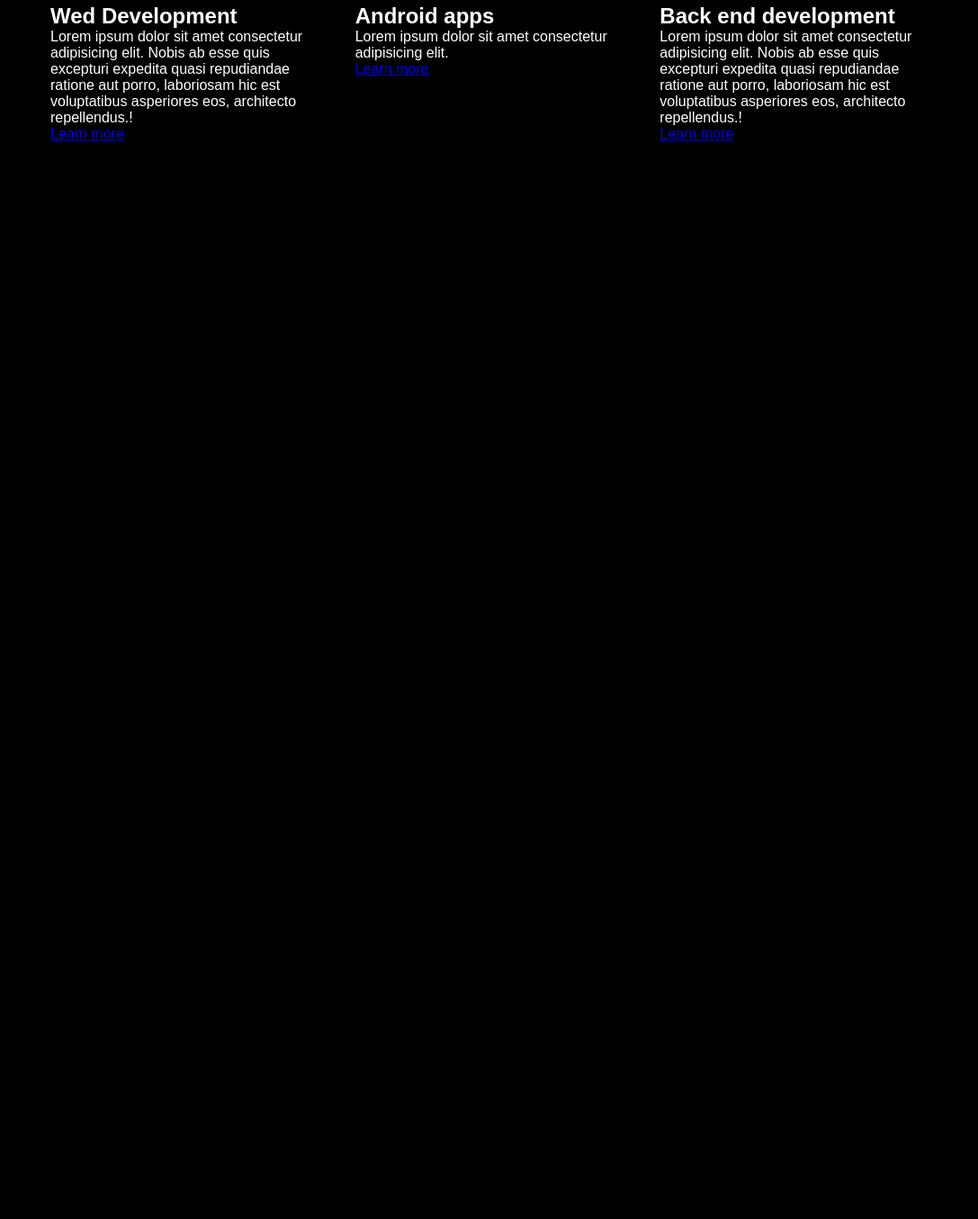
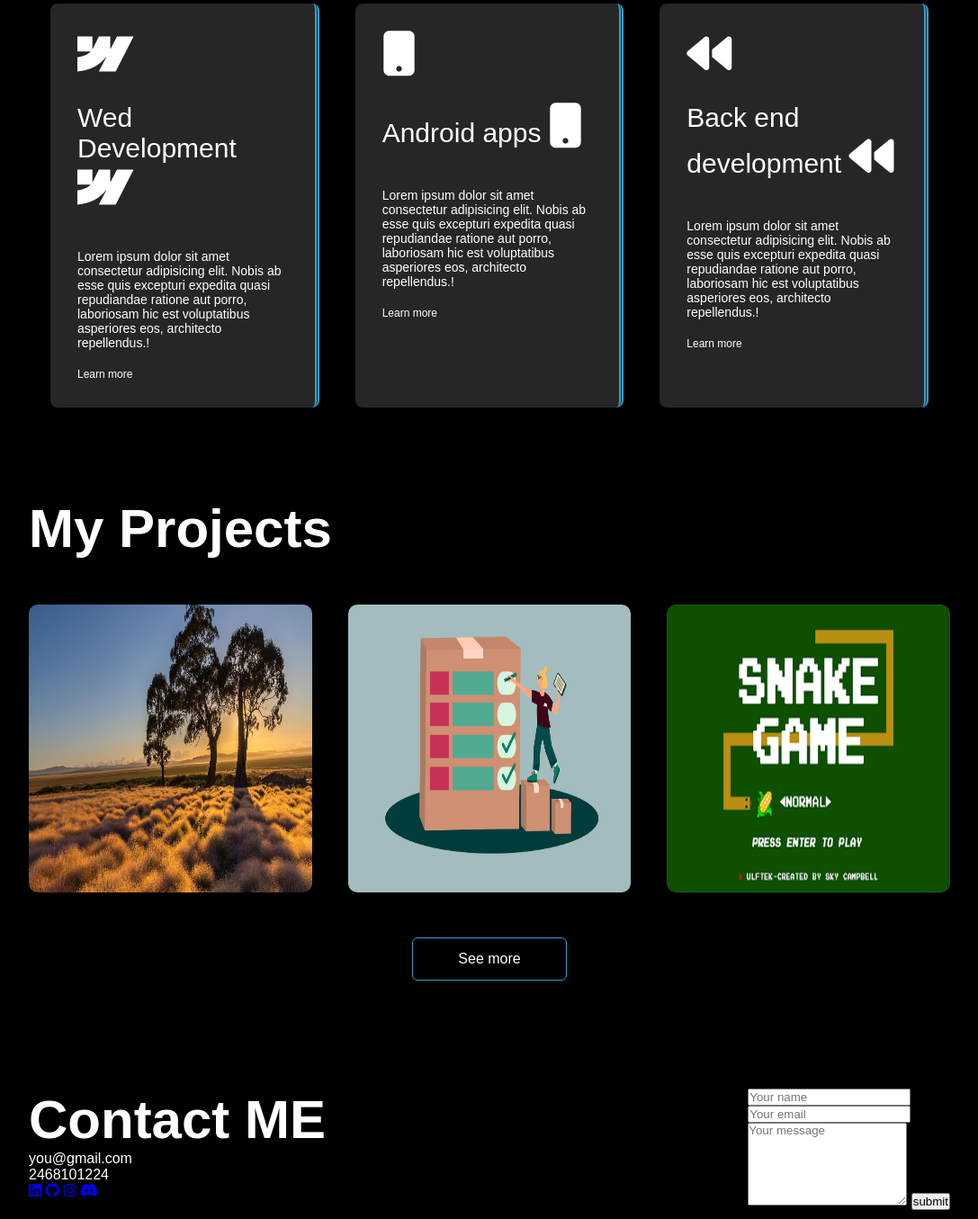
Before and after one commit to megane18/megane18.github.io, a plain HTML site: page index.html in a window 1280 px wide. Shown: the part 1408-2763 px from the top of the page at 90% size, without its empty margins (96-1183 px from the left). Before the commit the page ends 1606 px from the top, so only its background shows below. Drawn offline with Linux system fonts and the light colour scheme.

Commit message:
added my projects

```diff
--- a/index.html
+++ b/index.html
@@ -5,6 +5,7 @@
     <meta name="viewport" content="width=device-width, initial-scale=1.0">
     <title>Personal Portfolio Web</title>
     <link rel="stylesheet" href="style.css">
+    <script src="https://kit.fontawesome.com/f042120f46.js" crossorigin="anonymous"></script>
 </head>
 <body>
    <div id="header">
@@ -83,24 +84,95 @@
                 <h1 class="title">My services</h1>
                 <div class="services-list">
                     <div>
-                        <h2>Wed Development</h2>
+                        <i class="fa-brands fa-webflow"></i>
+                        <h2>Wed Development <i class="fa-brands fa-webflow"></i></h2>
                         <p>Lorem ipsum dolor sit amet consectetur adipisicing elit. Nobis ab esse quis excepturi expedita quasi repudiandae ratione aut porro, laboriosam hic est voluptatibus asperiores eos, architecto repellendus.!</p>
                         <a href="#">Learn more</a>
                     </div>
                     <div>
-                        <h2>Android apps</h2>
-                        <p>Lorem ipsum dolor sit amet consectetur adipisicing elit.</p>
+                        <i class="fa-solid fa-mobile-button"></i>
+                        <h2>Android apps <i class="fa-solid fa-mobile-button"></i></h2>
+                        <p>Lorem ipsum dolor sit amet consectetur adipisicing elit. Nobis ab esse quis excepturi expedita quasi repudiandae ratione aut porro, laboriosam hic est voluptatibus asperiores eos, architecto repellendus.!</p>
                         <a href="#">Learn more</a>
                     </div>
                     <div>
-                        <h2>Back end development</h2>
+                        <i class="fa-solid fa-backward"></i>
+                        <h2>Back end development <i class="fa-solid fa-backward"></i></h2>
                         <p>Lorem ipsum dolor sit amet consectetur adipisicing elit. Nobis ab esse quis excepturi expedita quasi repudiandae ratione aut porro, laboriosam hic est voluptatibus asperiores eos, architecto repellendus.!</p>
                         <a href="#">Learn more</a>
                     </div>
                 </div>
             </div>
         </div>
+<!---Portfolio-->
+<div id="portfolio">
+    <div class="container">
+        <h1 class="title">My Projects</h1>
+        <div class="project-list">
+        <div class="project">
+            <img src="images/region-sub-saharan-africa-2 (1).jpg">
+            <div class="layer">
+                <h3>Website about the current issue in Sub-Saharan Africa</h3>
+                <p>The crucial link between education and healthcare</p>
+                <a href="#"><i class="fa-solid fa-link"></i></a>
+            </div>
+        </div>
+        <div class="project">
+            <img src="images/Inventory_Specialist.webp">
+            <div class="layer">
+                <h3>Inventory Management System</h3>
+                <p>The crucial link between education and healthcare</p>
+                <a href="#"><i class="fa-solid fa-link"></i></a>
+            </div>
+        </div>
+        <div class="project">
+            <img src="images/2.png">
+            <div class="layer">
+                <h3>Java Snake Game</h3>
+                <p>The crucial link between education and healthcare</p>
+                <a href="#"><i class="fa-solid fa-link"></i></a>
+            </div>
+            </div>
+        </div>
+        <a href="#" class="btn">See more</a>
+    </div>
+</div>
+<!---Contact section-->
+<div id="form">
+    <div class="container">
+        <div class="row">
+            <div class="left">
+                <div class="title">Contact ME</div>
+                <p>you@gmail.com</p>
+                <p>2468101224</p>
+                <div class="social-icons">
+                    <a href="https://www.linkedin.com/feed/"><i class="fa-brands fa-linkedin"></i></a>
+                    <a href="https://github.com"><i class="fa-brands fa-github"></i></a>
+                    <a href="https://www.instagram.com"><i class="fa-brands fa-instagram"></i></a>
+                    <a href="https://discord.com/channels/@me"><i class="fa-brands fa-discord"></i></a>
+                </div>
+            </div>
+            <div class="right">
+                <form>
+                    <label for="name"></label>
+                    <div>
+                        <input type="text" name="name" placeholder="Your name" required>
+                    </div>
 
+                    <label for="email"></label>
+                    <div>
+                        <input type="text" name="email" placeholder="Your email" required>
+
+                    </div>
+                    <textarea name="message"   rows="6" placeholder="Your message"></textarea>
+                    <button type="submit">submit</button>
+
+                </form>
+
+            </div>
+        </div>
+    </div>
+</div>
 </body>
 <script src="script.js"></script>
 </html>
--- a/style.css
+++ b/style.css
@@ -120,6 +120,7 @@ color:rgb(168, 168, 165);
     content: '';
     width: 0;
     height: 3px;
+    /*background: #ff004f;*/
     background: #ff004f;
     position: absolute;
     left: 0;
@@ -137,6 +138,7 @@ margin: 10px 0;
 
 .tab-contents ul li span{
     color: #ff004f;
+    /*#32a1ce;*/
     font-size: 15px;
 }
 
@@ -153,7 +155,117 @@ margin: 10px 0;
 }
 .services-list{
     display: grid;
+    grid-template-columns: repeat(auto-fit, minmax(200px, 1fr));
+    grid-gap: 40px;
+    margin-top: 50px;
+}
+.services-list div{
+    background: #262626;
+    padding: 30px;
+    font-size: 14px;
+    font-weight: 300;
+    border-right: thick double #32a1ce;
+    border-radius: 8px;
+    transition: background 0.5s, transform 0.5s;
+}
+.services-list div i{
+    font-size: 50px;
+    margin-bottom: 30px;
+}
+.services-list div h2{
+    font-size: 30px;
+    font-weight: 500;
+    margin-bottom: 15px;
+}
+.services-list div a{
+    text-decoration: none;
+    color: white;
+    font-size: 12px;
+    margin-top: 20px;
+    display: inline-block;
+}
+.services-list div:hover{
+    background: #ff004f;
+    transform: translate(-10px);
+}
+/* portfolio section */
+#portfolio{
+    padding: 50px 0;
+}
+
+.project-list{
+    display: grid;
     grid-template-columns: repeat(auto-fit, minmax(250px, 1fr));
     grid-gap: 40px;
     margin-top: 50px;
+
 }
+.project{
+    border-radius: 8px;
+    position: relative;
+    overflow: hidden;
+}
+.project img {
+    width: 100%;
+    height: 40vh;
+    border-radius: 10px;
+    display: block;
+    transition: transform 0.5s;
+
+}
+.layer{
+    width: 100%;
+    height: 0%;
+    background: linear-gradient(rgba(0,0,0,0.7), #ff004f);
+    border-radius: 5px;
+    position: absolute;
+    left: 0;
+    bottom: 0;
+    overflow: hidden;
+    display: flex;
+    align-items: center;
+    justify-content: center;
+    flex-direction: column;
+    padding: 0 40px;
+    text-align: center;
+    font-size: 14px;
+    transition: height 0.5s;
+
+}
+.layer h3{
+    font-weight: 500;
+    margin-bottom: 27px;
+}
+.layer a{
+    margin-top: 20px;
+    color:#ff004f;
+    text-decoration: none;
+    font-size: 16px;
+    line-height: 60px;
+    background: white;
+    width: 60px;
+    height: 60px;
+    border-radius: 50%;
+    text-align: center;
+}
+.project:hover img{
+    transform: scale(1.1);
+
+}
+.project:hover .layer{
+    height: 100%;
+}
+.btn{
+    display: block;
+    margin: 50px auto;/*center*/
+    width:fit-content;
+    border: 1px solid #32a1ce;
+    padding: 14px 50px;
+    border-radius: 6px;
+    text-decoration: none;
+    color: white;
+    transition: background 0.5s;
+}
+.btn:hover{
+    background: #32a1ce;
+}
```
Also changed, not shown: images/2.png (added), images/Inventory_Specialist.webp (added), images/SubSaharan-Africa.png (added), images/kisspng-computer-icons-management-symbol-clipboard-icon-de-summary-vector-5adb33b5e4fa12.6714738615243150619379.png (added), images/region-sub-saharan-africa-2 (1).jpg (added), images/unnamed.webp (added).
